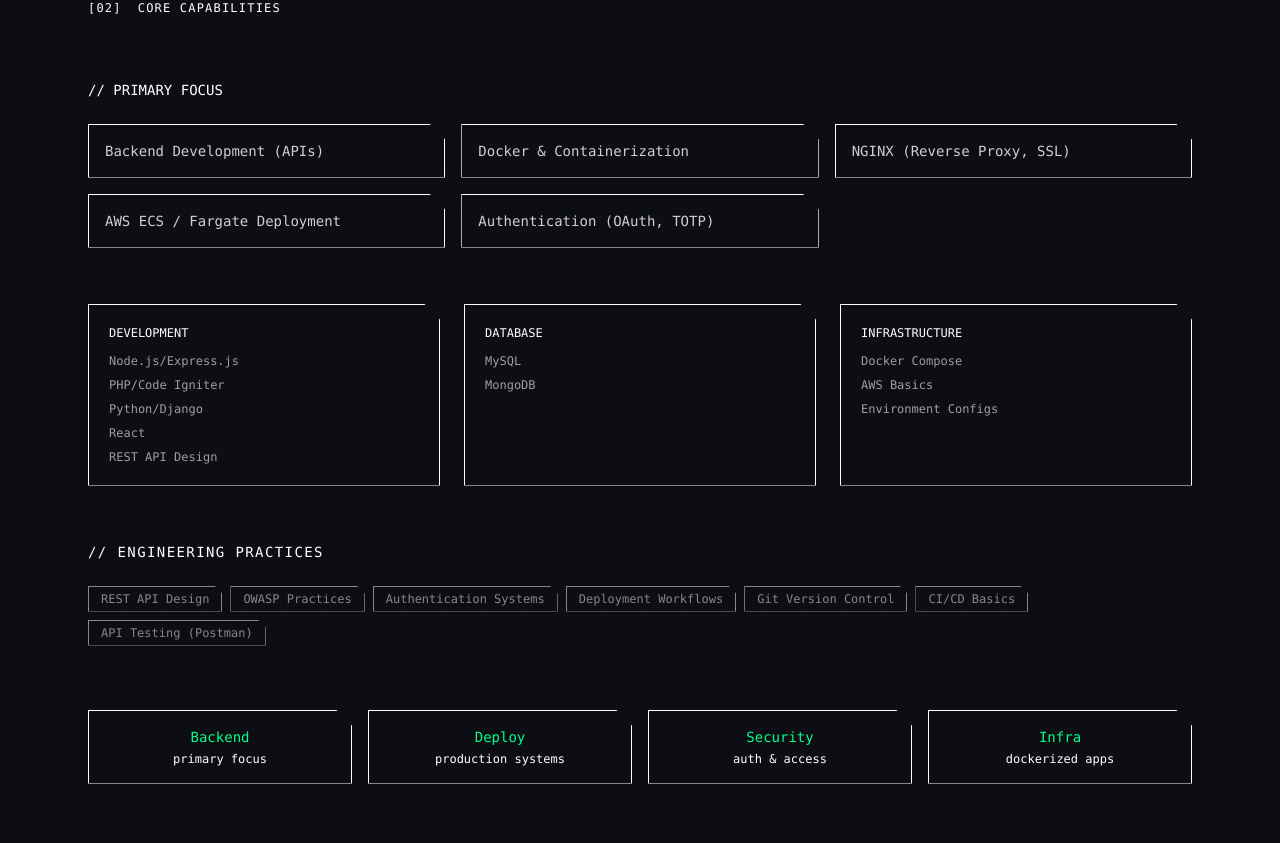
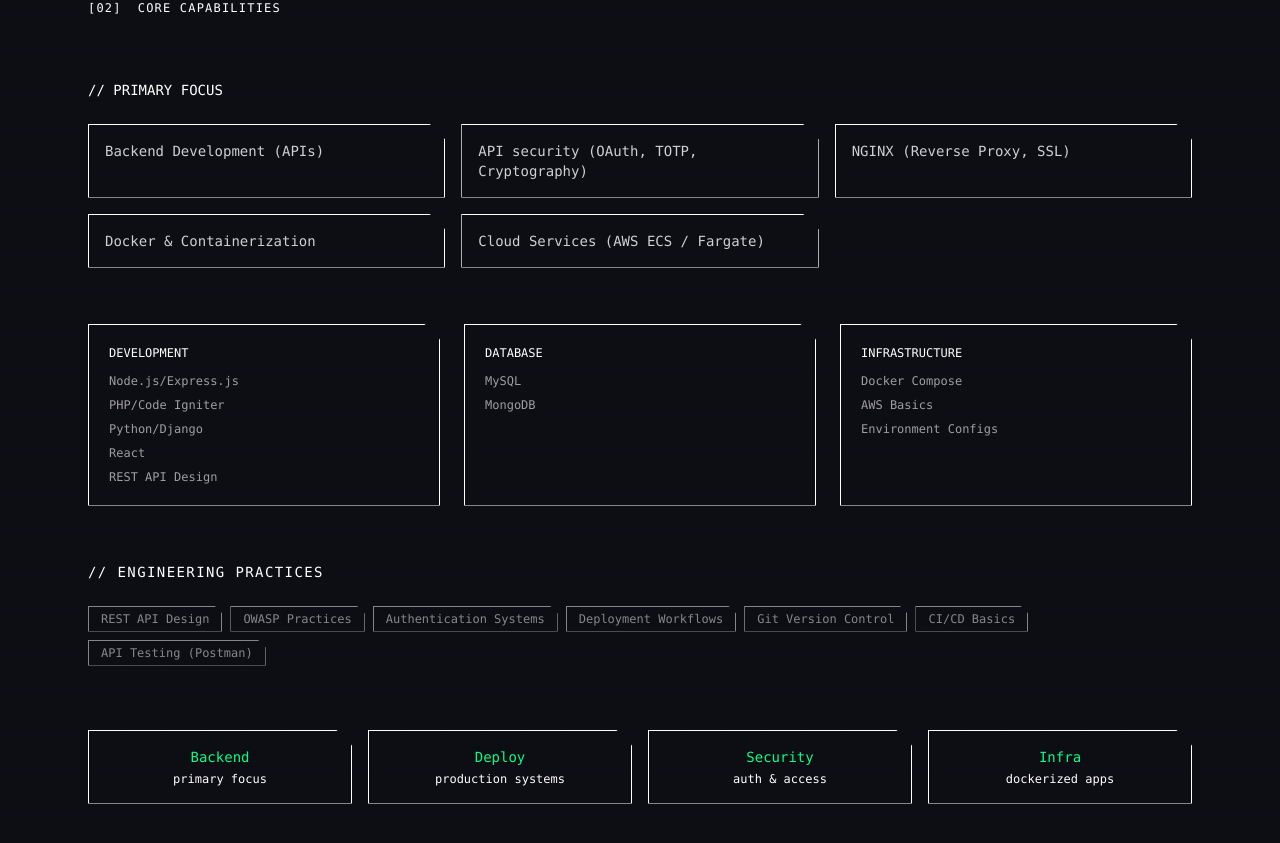
Before and after one commit to flaxss/portfolio, a React (Vite) app: page / in a window 1280 px wide. Shown: the part 1755-2598 px from the top of the page. Built offline with nearby package versions, Linux system fonts and the light colour scheme.

Commit message:
chore: content adjustments on skills section

```diff
--- a/src/components/Skills.tsx
+++ b/src/components/Skills.tsx
@@ -1,14 +1,14 @@
 import { useEffect, useRef } from 'react'
 
-const primarySkills = [
+const engineeringSkills = [
   { name: 'Backend Development (APIs)' },
+  { name: 'API security (OAuth, TOTP, Cryptography)' },
+  { name: 'NGINX (Reverse Proxy, SSL)' },
   { name: 'Docker & Containerization' },
-  { name: 'NGINX (Reverse Proxy, SSL)' },
-  { name: 'AWS ECS / Fargate Deployment' },
-  { name: 'Authentication (OAuth, TOTP)' },
+  { name: 'Cloud Services (AWS ECS / Fargate)' },
 ]
 
-const secondarySkills = {
+const technicalSkills = {
   Development: ['Node.js/Express.js', 'PHP/Code Igniter', 'Python/Django', 'React', 'REST API Design'],
   Database: ['MySQL', 'MongoDB'],
   Infrastructure: ['Docker Compose', 'AWS Basics', 'Environment Configs'],
@@ -53,14 +53,14 @@ export default function Skills() {
           <div className="flex-1 h-px bg-border" />
         </div>
 
-        {/* PRIMARY SKILLS (Hero Focus) */}
+        {/* ENGINEERING SKILLS (Hero Focus) */}
         <div className="reveal mb-14">
           <h3 className="font-mono text-sm text-muted uppercase mb-6">
             <span className="text-neon/60">// </span>primary focus
           </h3>
 
           <div className="grid sm:grid-cols-2 lg:grid-cols-3 gap-4">
-            {primarySkills.map((skill) => (
+            {engineeringSkills.map((skill) => (
               <div
                 key={skill.name}
                 className="border border-neon/20 bg-surface clip-corner p-4 hover:border-neon/40 transition"
@@ -73,10 +73,10 @@ export default function Skills() {
           </div>
         </div>
 
-        {/* SECONDARY SKILLS */}
+        {/* TECNICAL SKILLS */}
         <div className="reveal grid md:grid-cols-3 gap-6 mb-14">
 
-          {Object.entries(secondarySkills).map(([group, items]) => (
+          {Object.entries(technicalSkills).map(([group, items]) => (
             <div
               key={group}
               className="border border-border clip-corner bg-surface p-5"
```
